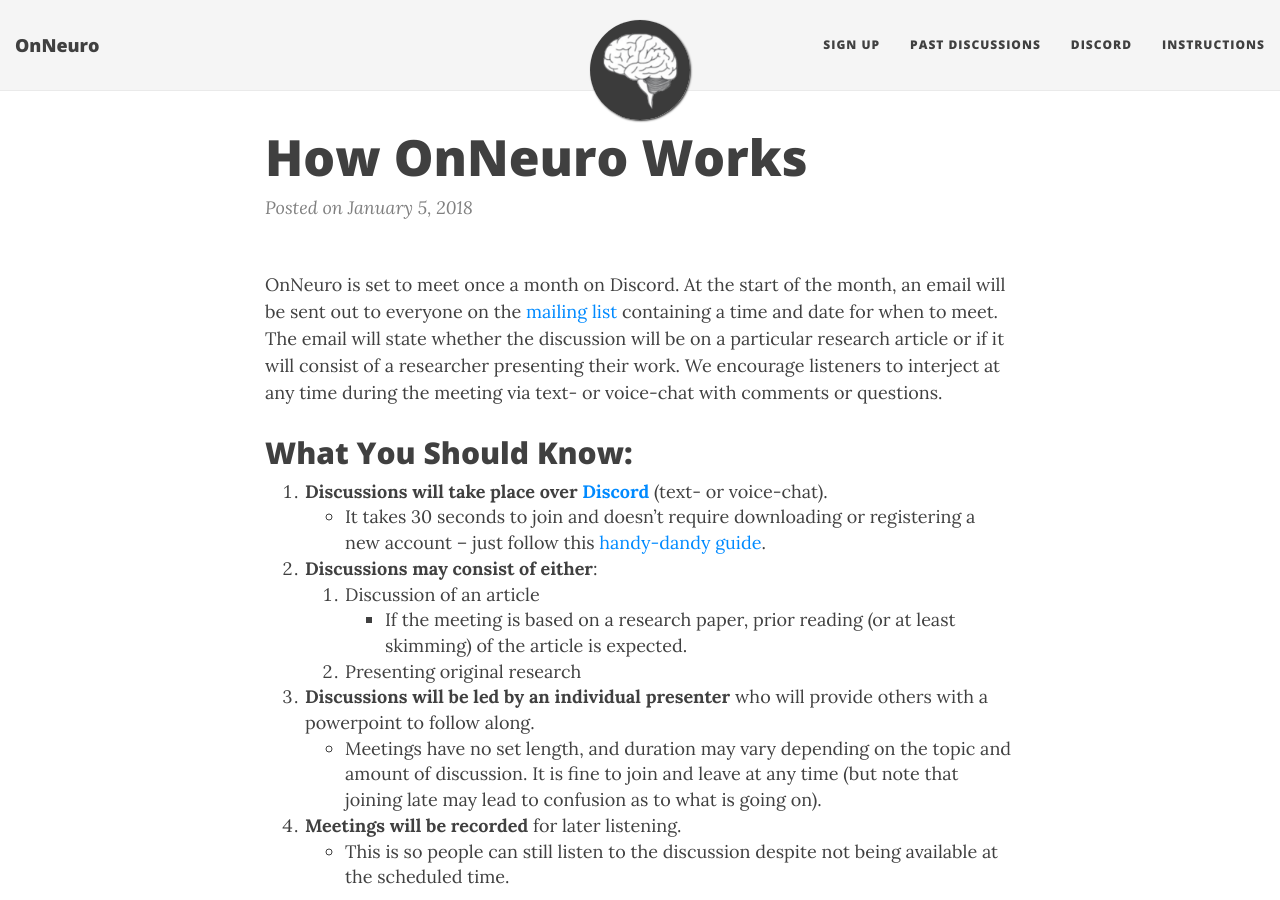
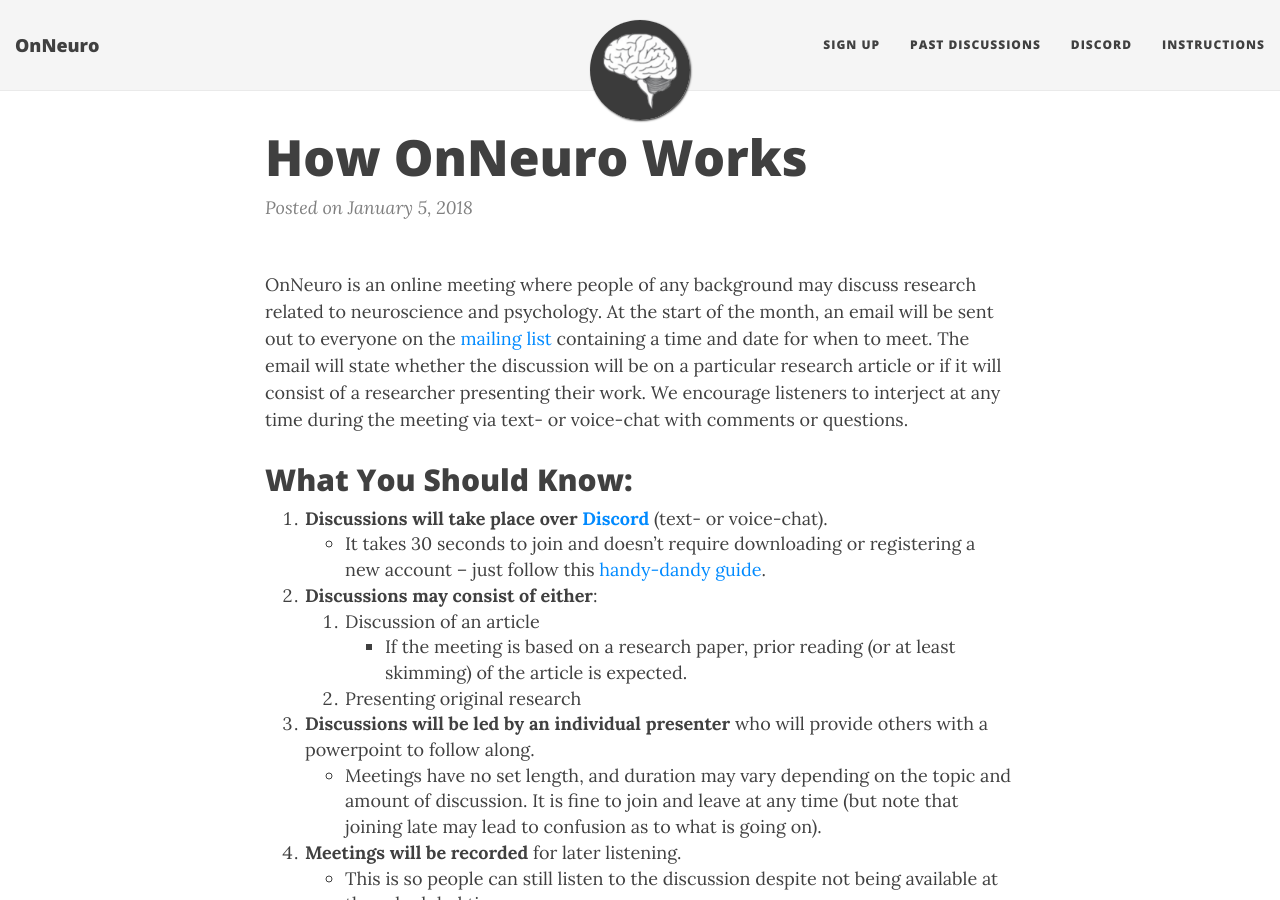
Before and after one commit to OnNeuro/onneuro.github.io, a Jekyll site: the page built from _posts/2018-01-05-Instructions.md, in a window 1280 px wide and 900 px high. Built offline with Jekyll 4.4.1, drawn with Linux system fonts in a browser that asks for light colours; nearby versions of some CDN libraries.

Commit message:
Update 2018-01-05-Instructions.md

```diff
--- a/_posts/2018-01-05-Instructions.md
+++ b/_posts/2018-01-05-Instructions.md
@@ -5,7 +5,7 @@ image: /img/brain-icon.png
 # tags: [random, exciting-stuff]
 ---
 
-OnNeuro is set to meet once a month on Discord. At the start of the month, an email will be sent out to everyone on the [mailing list](https://goo.gl/forms/vOhmWPAmmTMuXAxj2) containing a time and date for when to meet. The email will state whether the discussion will be on a particular research article or if it will consist of a researcher presenting their work. We encourage listeners to interject at any time during the meeting via text- or voice-chat with comments or questions.
+OnNeuro is an online meeting where people of any background may discuss research related to neuroscience and psychology. At the start of the month, an email will be sent out to everyone on the [mailing list](https://goo.gl/forms/vOhmWPAmmTMuXAxj2) containing a time and date for when to meet. The email will state whether the discussion will be on a particular research article or if it will consist of a researcher presenting their work. We encourage listeners to interject at any time during the meeting via text- or voice-chat with comments or questions.
 
 ## What You Should Know:
 
```
